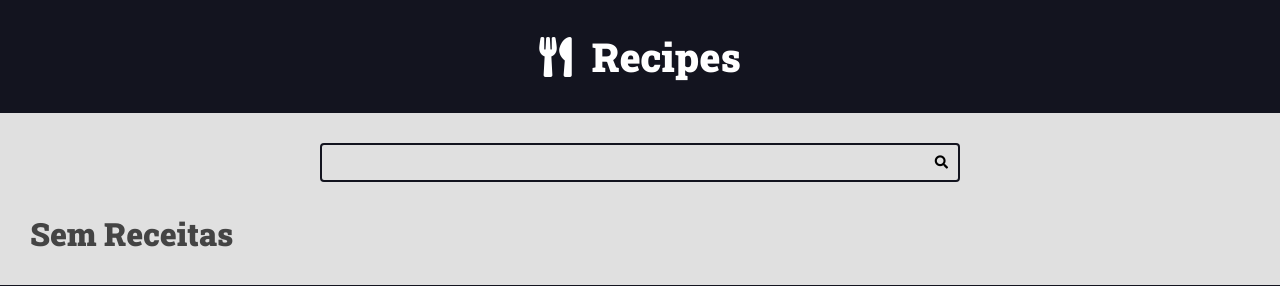
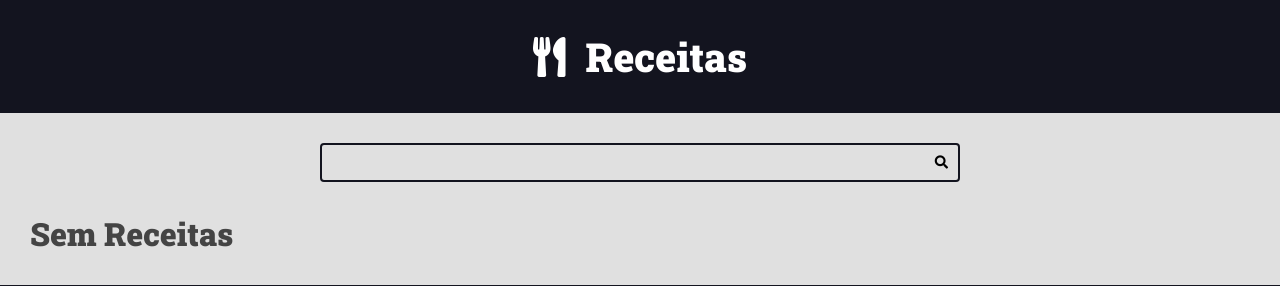
Before and after one commit to Juan-Severiano/recipes, a Django app: page / in a window 1280 px wide. Shown: the top 286 px of the page. Run offline with Django 4.2, Linux system fonts and the light colour scheme; data that the repository does not hold is empty.

Commit message:
Atualizações de Idioma

```diff
--- a/recipes/templates/recipes/partials/head.html
+++ b/recipes/templates/recipes/partials/head.html
@@ -21,6 +21,6 @@
         <link href="https://fonts.googleapis.com/css2?family=Roboto+Slab:wght@900&display=swap" rel="stylesheet">
     <link rel="stylesheet" href="{% static 'recipes/css/styles.css' %}">
 
-    <title> {% block title %}{% endblock title %} Recipes</title>
+    <title> {% block title %}{% endblock title %} Receitas</title>
 
 </head>
--- a/recipes/templates/recipes/partials/header.html
+++ b/recipes/templates/recipes/partials/header.html
@@ -3,7 +3,7 @@
         <h1>
             <a class="main-logo" href="{% url 'recipes:home' %}">
                 <i class="fas fa-utensils main-logo-icon"></i>
-                <span class="main-logo-text">Recipes</span>
+                <span class="main-logo-text">Receitas</span>
             </a>
         </h1>
     </div>
```
